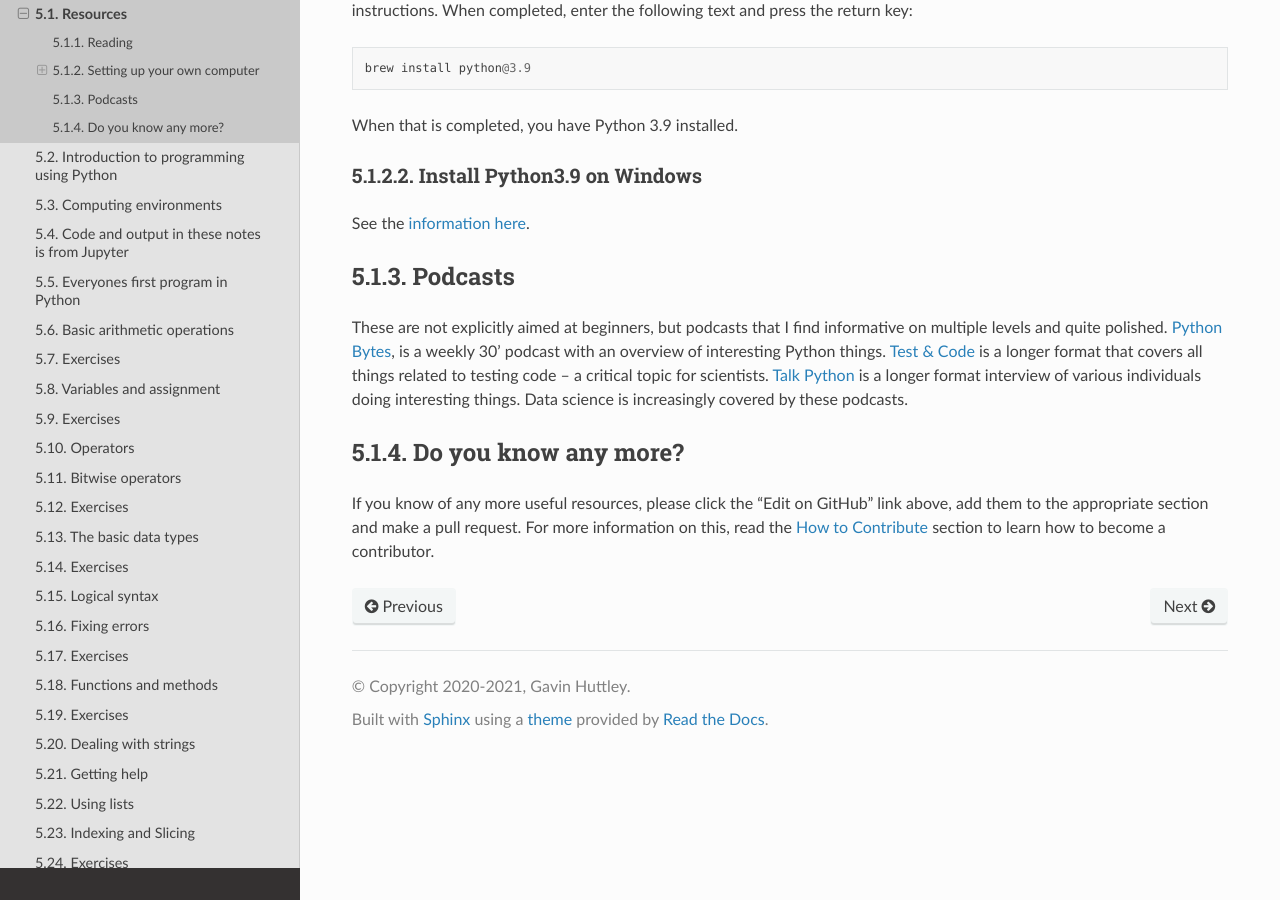
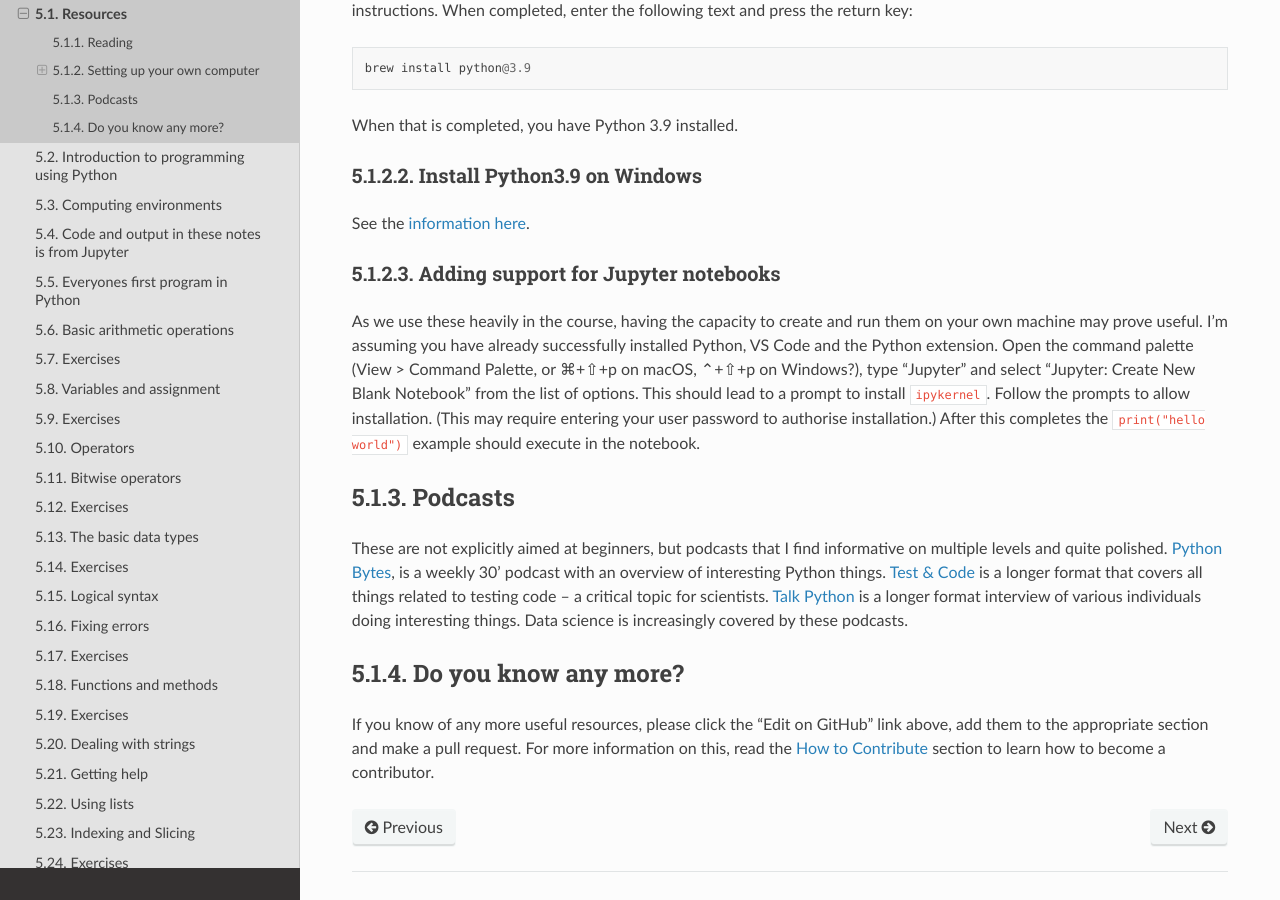
Before and after one commit to GavinHuttley/tib, a Sphinx documentation site: the page built from source/python/resources.rst, in a window 1280 px wide and 900 px high, scrolled down 1204 px. Built offline with Sphinx 7.4.7 and the Read the Docs theme 2.0.0, drawn with Linux system fonts in a browser that asks for light colours.

Commit message:
ENH: explain installation of ipykernel

```diff
--- a/source/python/resources.rst
+++ b/source/python/resources.rst
@@ -51,6 +51,11 @@ Install Python3.9 on Windows
 
 See the `information here <https://docs.python.org/3/using/windows.html#windows-store>`_.
 
+Adding support for Jupyter notebooks
+------------------------------------
+
+As we use these heavily in the course, having the capacity to create and run them on your own machine may prove useful. I'm assuming you have already successfully installed Python, VS Code and the Python extension. Open the command palette (View > Command Palette, or ⌘+⇧+p on macOS, ⌃+⇧+p on Windows?), type "Jupyter" and select "Jupyter: Create New Blank Notebook" from the list of options. This should lead to a prompt to install ``ipykernel``. Follow the prompts to allow installation. (This may require entering your user password to authorise installation.) After this completes the ``print("hello world")`` example should execute in the notebook.
+
 Podcasts
 ========
 
```
